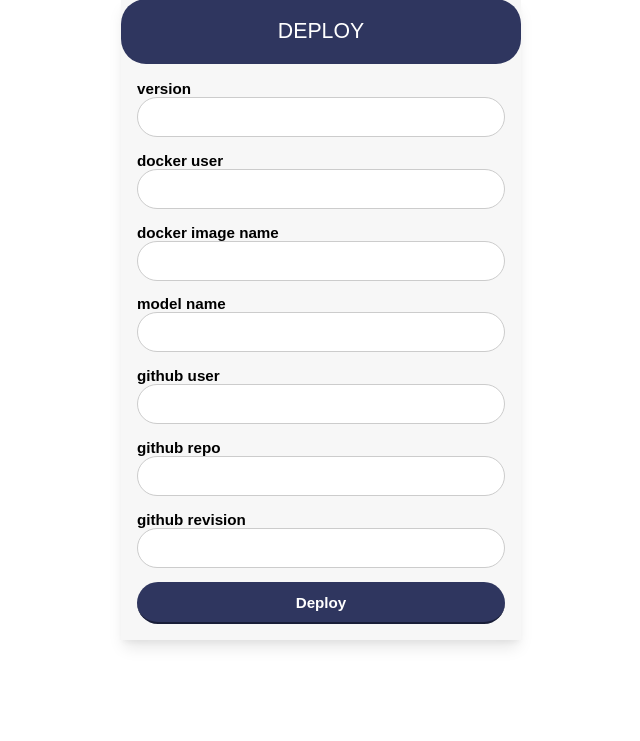
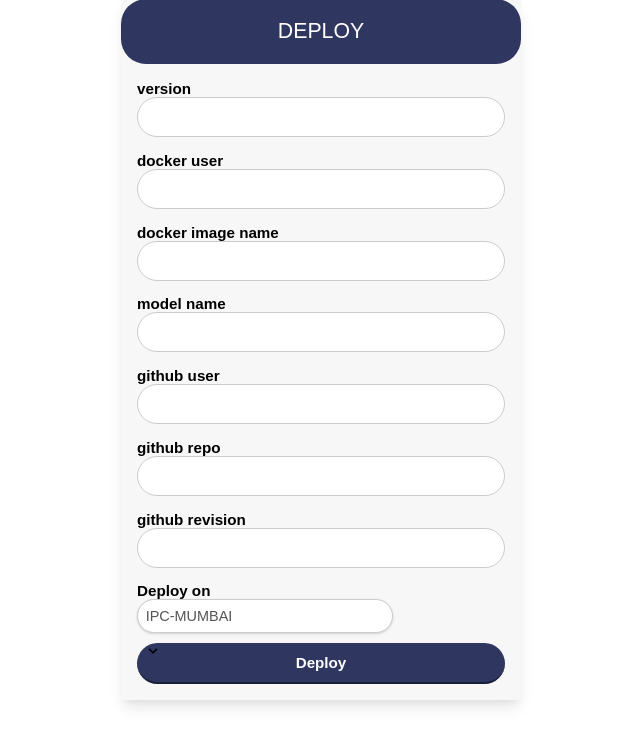
Before and after one commit to govindKAG/MLFrontend, a Flask app: page /deployui in a window 1280 px wide. Shown: the part 59-800 px from the top of the page, without its empty margins (319-959 px from the left). Run offline with Flask 2, Linux system fonts and the light colour scheme.

Commit message:
added mock options for deployment endpoints

```diff
--- a/templates/deploy.html
+++ b/templates/deploy.html
@@ -53,6 +53,20 @@
             {{ form.github_revision.label(class_='text-indigo-darker font-bold') }}<br>
             {{ form.github_revision() }}
         </p>
+        <p class="text-indigo-darker font-bold">Deploy on</p>
+		<div class="inline-block relative w-64">
+		  <select class="block appearance-none w-full bg-white border border-grey-light hover:border-grey px-4 py-2 pr-8 rounded shadow leading-tight focus:outline-none focus:shadow-outline">
+			<option>IPC-MUMBAI</option>
+			<option>IPC-SG03</option>
+			<option>IPC-BANGALORE</option>
+			<option>IPC-DUBAI</option>
+			<option>GCP</option>
+			<option>AWS</option>
+		  </select>
+		  <div class="pointer-events-none absolute pin-y pin-r flex items-center px-2 text-grey-darker">
+			<svg class="fill-current h-4 w-4" xmlns="http://www.w3.org/2000/svg" viewBox="0 0 20 20"><path d="M9.293 12.95l.707.707L15.657 8l-1.414-1.414L10 10.828 5.757 6.586 4.343 8z"/></svg>
+		  </div>
+		</div>
         <p>{{ form.deploy(class_='font-bold') }}</p>
     </form>
         </div>
```
